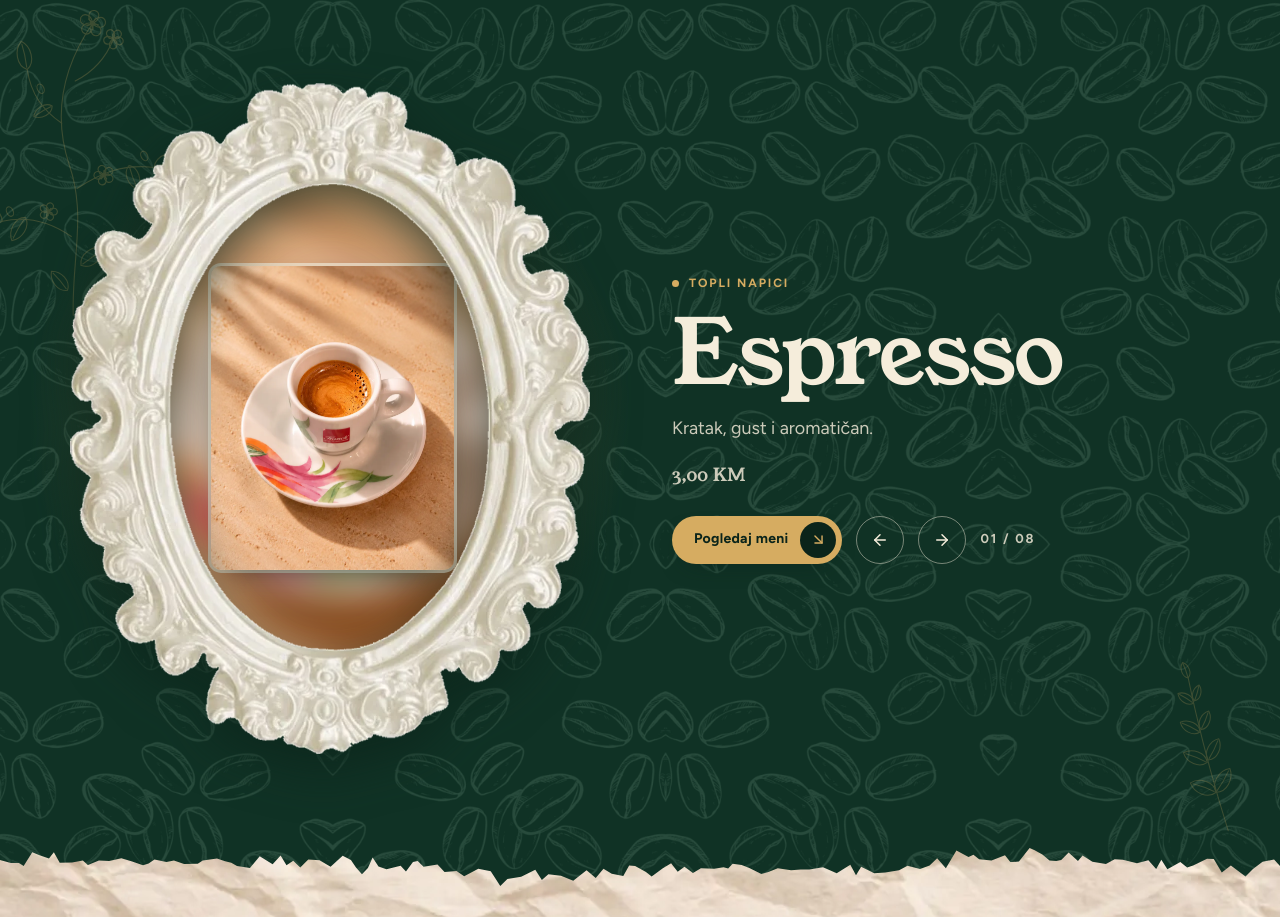
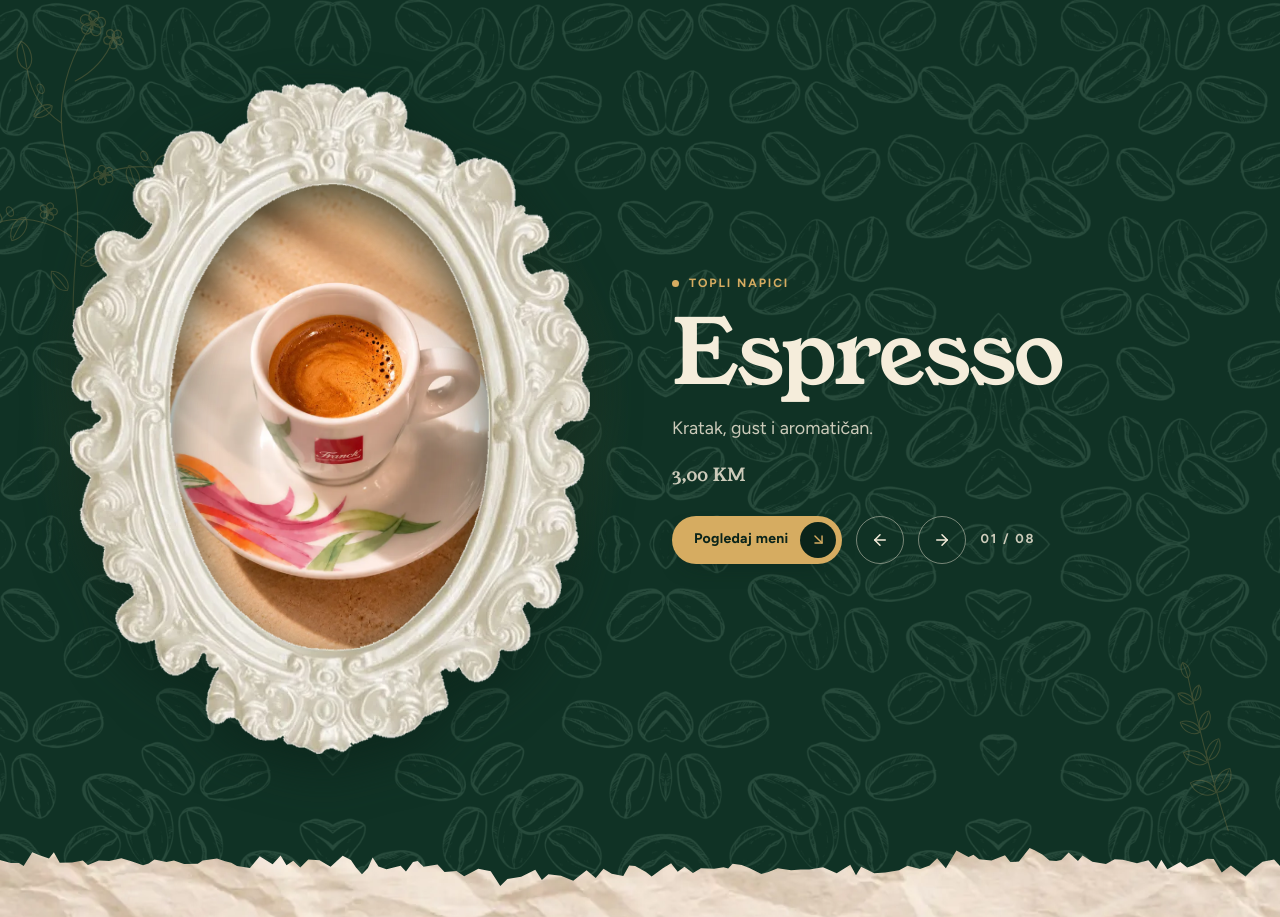
Before and after one commit to ismail-alibegovic/behut-web, a Next.js app: page / in a window 1280 px wide. Shown: the part 1254-2171 px from the top of the page. Built offline with nearby package versions, Linux system fonts and the light colour scheme.

Commit message:
Showcase: fotka puni oval bez rubova, kadrirana na piće
Co-Authored-By: Claude Opus 5.5 <noreply@anthropic.com>

```diff
--- a/app/globals.css
+++ b/app/globals.css
@@ -243,9 +243,8 @@ main > section, .hero { overflow-x: hidden; overflow-x: clip; }
 .showcase-visual { position: relative; width: min(86%, 360px); aspect-ratio: 700 / 903; margin-inline: auto; }
 .showcase-visual::before { content: ''; position: absolute; inset: 6% -8%; border-radius: 50%; background: radial-gradient(closest-side, color-mix(in srgb, var(--gold) 34%, transparent), transparent); }
 .showcase-photo { position: absolute; left: 18%; top: 13.6%; width: 65%; height: 72.6%; overflow: hidden; border-radius: 50%; background: var(--green); }
-/* Ovalni okvir bi odsjekao uglove fotke: cijela fotka stoji u sredini ovala, a ostatak ovala puni ista fotka zamućena. */
-.showcase-photo-bg { position: absolute; inset: -12%; filter: blur(18px) saturate(1.1) brightness(.92); }
-.showcase-photo-fg { position: absolute; left: 14%; top: 50%; width: 72%; aspect-ratio: 4 / 5; overflow: hidden; border-radius: 10px; box-shadow: 0 14px 30px -12px color-mix(in srgb, var(--ink-deep) 75%, transparent), 0 0 0 3px color-mix(in srgb, var(--ivory) 70%, transparent); transform: translateY(-50%); }
+/* Fotka puni cijeli oval; blagi zum oko tačke gdje je piće drži ga u sredini okvira. */
+.showcase-photo .site-photo img { transform: scale(1.12); transform-origin: var(--focus, 50% 50%); }
 .showcase-frame { position: absolute; inset: 0; width: 100%; height: 100%; pointer-events: none; filter: drop-shadow(0 18px 24px color-mix(in srgb, var(--ink-deep) 70%, transparent)); }
 .showcase-copy { display: grid; gap: 18px; justify-items: start; }
 .showcase-copy .eyebrow { color: var(--gold); }
@@ -264,7 +263,7 @@ main > section, .hero { overflow-x: hidden; overflow-x: clip; }
   .showcase-visual { width: min(100%, 520px); }
 }
 @media (prefers-reduced-motion: no-preference) {
-  .showcase-photo-fg img, .showcase-copy > * { animation: rise .6s var(--ease) both; }
+  .showcase-photo, .showcase-copy > * { animation: rise .6s var(--ease) both; }
   .showcase-copy > *:nth-child(2) { animation-delay: .05s; }
   .showcase-copy > *:nth-child(3) { animation-delay: .1s; }
   .showcase-copy > *:nth-child(n + 4) { animation-delay: .15s; }
--- a/components/drink-showcase.tsx
+++ b/components/drink-showcase.tsx
@@ -40,9 +40,8 @@ export function DrinkShowcase({ locale }: { locale: Locale }) {
       <LeafSprig className="dark-sprig" />
       <div id="istaknuto-pice" className="showcase-grid wrap" aria-live="polite">
         <div className="showcase-visual">
-          {photo && <div className="showcase-photo" key={drink.id}>
-            <span className="showcase-photo-bg" aria-hidden="true"><SiteImage image={{ ...photo, alt: '' }} sizes="200px" /></span>
-            <span className="showcase-photo-fg"><SiteImage image={photo} sizes="(min-width: 900px) 260px, 50vw" /></span>
+          {photo && <div className="showcase-photo" key={drink.id} style={{ '--focus': photo.position ?? '50% 50%' } as CSSProperties}>
+            <SiteImage image={photo} sizes="(min-width: 900px) 340px, 60vw" />
           </div>}
           <Image className="showcase-frame" src="/images/frames/oval-frame.webp" alt="" width={700} height={903} sizes="(min-width: 900px) 440px, 90vw" />
         </div>
```
